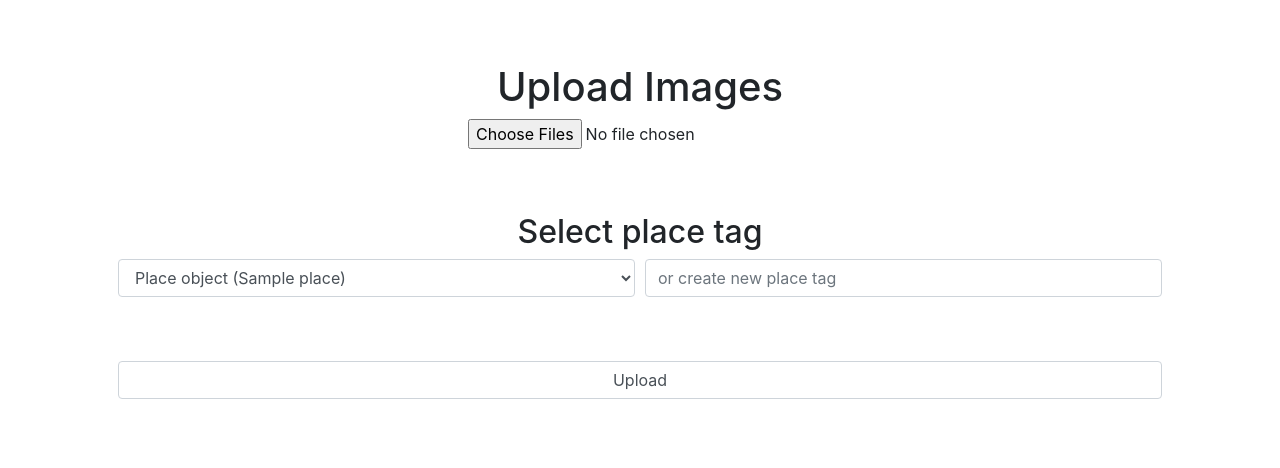
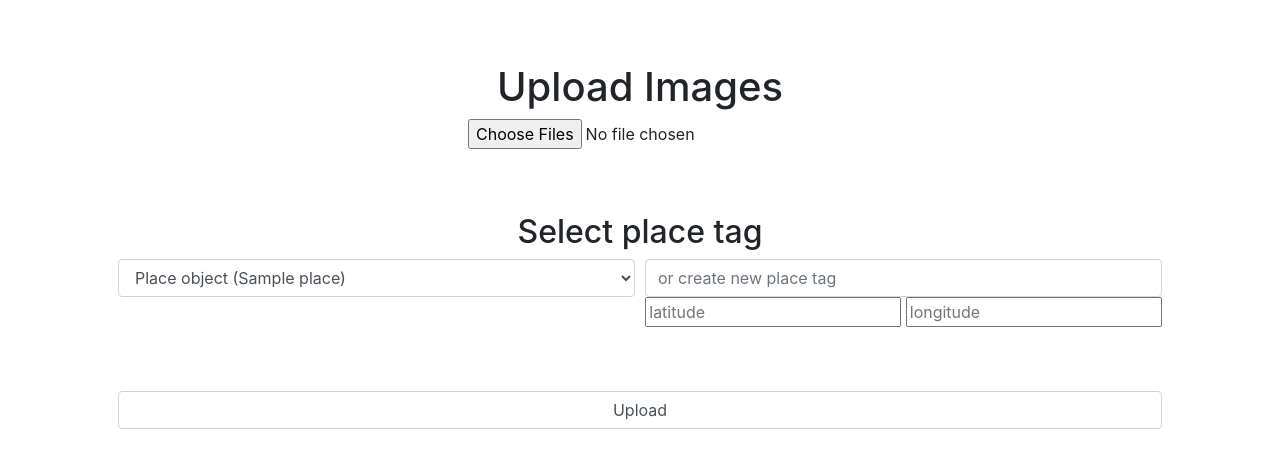
Before and after one commit to kekeho/Gingerbreadman, a Django app: template webapp/templates/upload.html in a window 1280 px wide. Shown: the part 106-574 px from the top of the page. Run offline with Django 3.2, Linux system fonts and the light colour scheme; tables that the repository leaves empty hold one stand-in row (values such as "Sample post"); the template is opened without the code that fills it: values that come from a table or form of the project are taken from there, most other values are stand-ins (such as "Sample title", 1, 10 or a date in 2020); some libraries are stand-ins or nearby versions.

Commit message:
add: latitude/longitude field

```diff
--- a/db_controller/controller/models.py
+++ b/db_controller/controller/models.py
@@ -35,6 +35,8 @@ class Place(models.Model):
     """
     name = models.TextField(null=False, blank=False,
                             primary_key=True, unique=True)
+    latitude = models.FloatField(null=False, default=-1.0)
+    longitude = models.FloatField(null=False, default=-1.0)
 
 
 class Gender(models.Model):
--- a/webapp/templates/upload.html
+++ b/webapp/templates/upload.html
@@ -37,6 +37,8 @@
                         </select></div>
                     <div class="col">
                     <input class="form-control" name="place_new" type="text" placeholder="or create new place tag">
+                    <input type="number" name="latitude" placeholder="latitude" step="0.0000001">
+                    <input type="number" name="longitude" placeholder="longitude" step="0.0000001">
                     </div>
                 </div>
                 <div class="form-row">
--- a/webapp/uploader/views.py
+++ b/webapp/uploader/views.py
@@ -26,6 +26,8 @@ def upload_images(request):
         data = {
             'place_selected': request.POST.get('place_selected'),
             'place_new': request.POST.get('place_new'),
+            'new_latitude': request.POST.get('latitude'),
+            'new_longitude': request.POST.get('longitude'),
             'images_mtimes': request.POST.get('images_mtimes')
         }
 
```
Also changed, not shown: db_controller/controller/views.py (+14 -4 lines), db_controller/controller/migrations/0002_auto_20191024_0435.py (added), db_controller/controller/migrations/0003_auto_20191024_0556.py (added).
